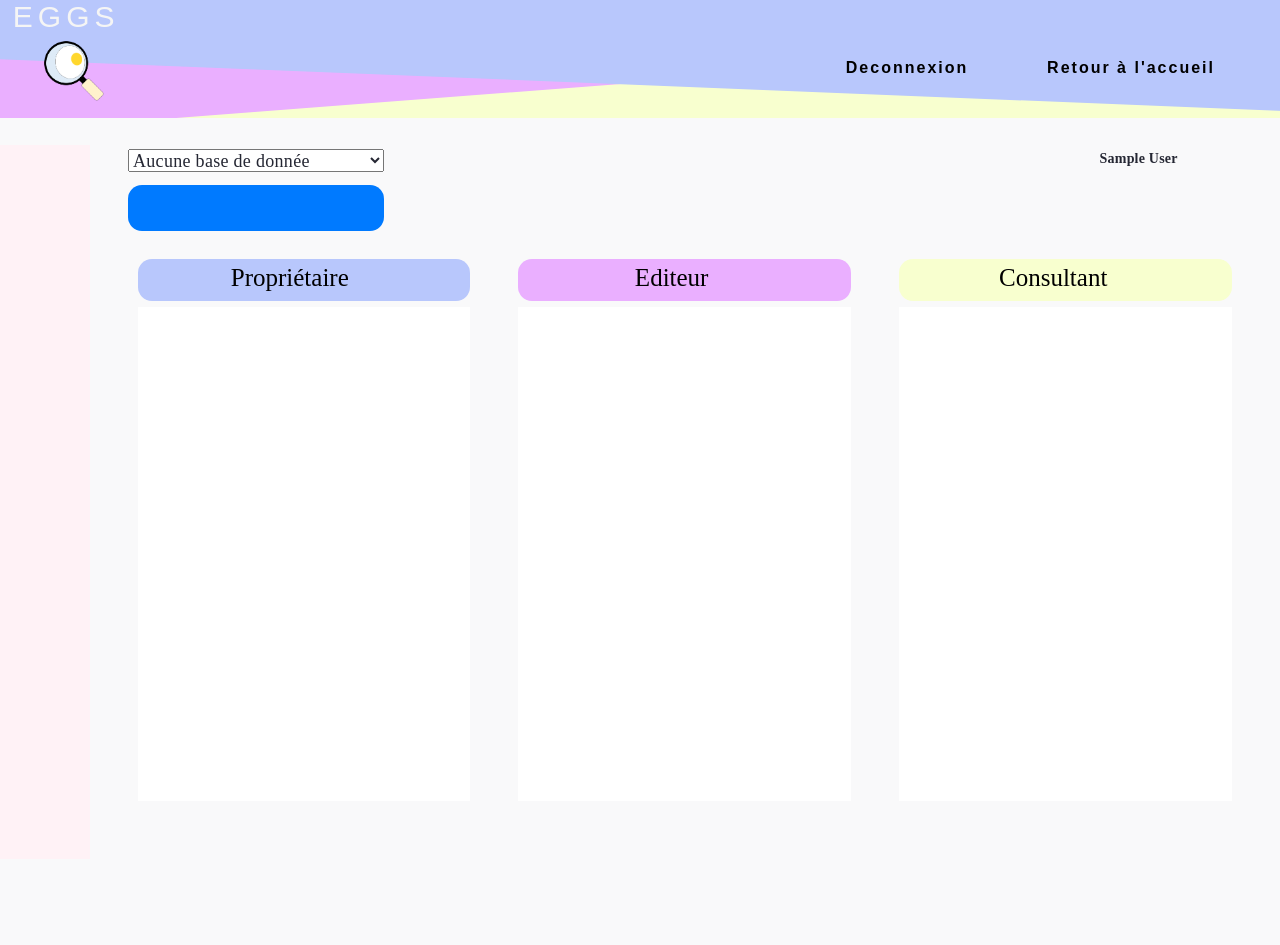
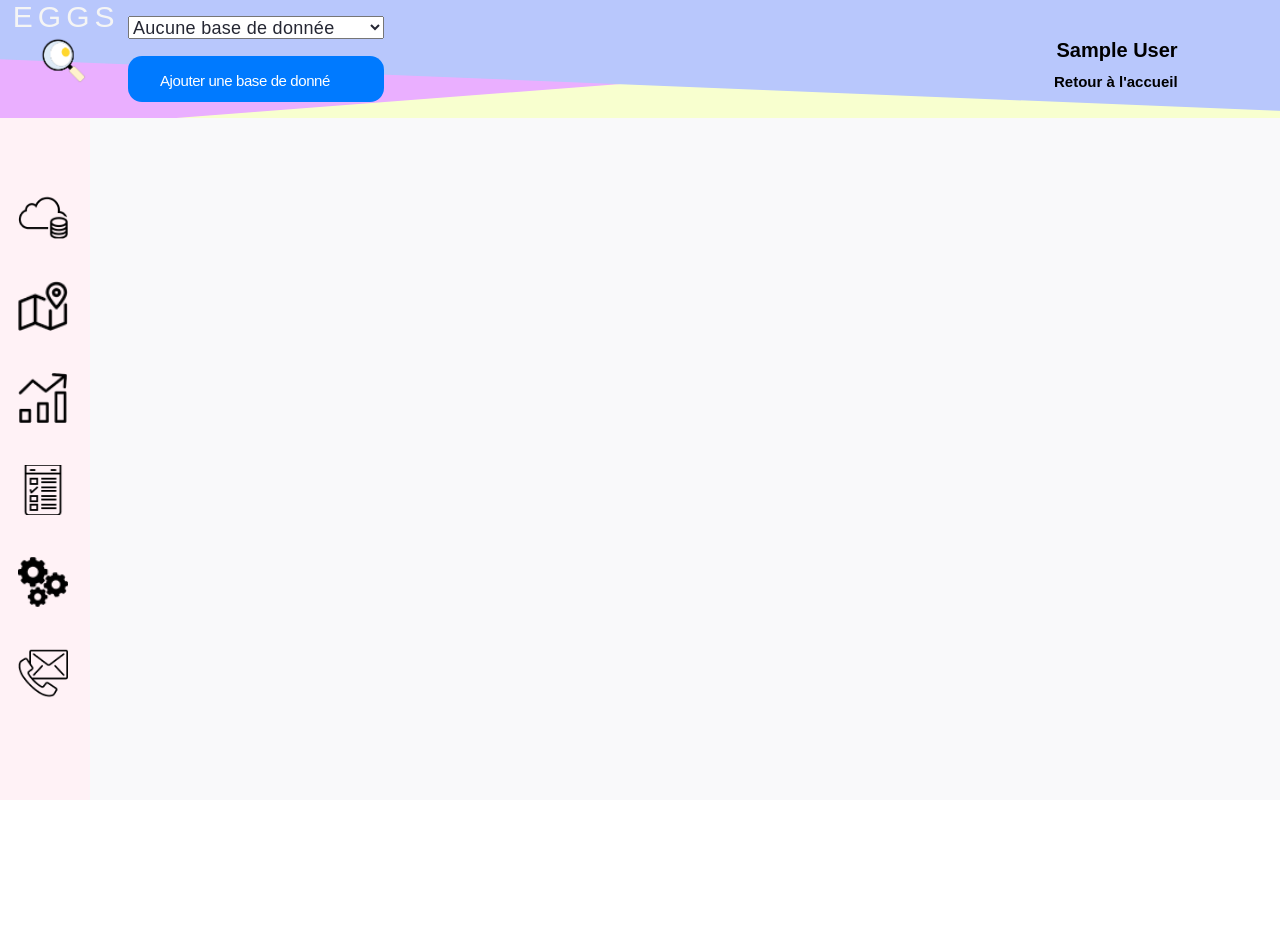
Before and after one commit to pierrickdelrieu/EGGS-Environnement_de_Gestion, a Django app: page /manager/dashboard/ in a window 1280 px wide. After the commit the page ends 800 px from the top, so only its background shows below. Run offline with Django 3.2, Linux system fonts and the light colour scheme; the visitor is signed in with stand-in values (Sample User, id 1).

Commit message:
pages dashboard.css, add_db.css, my_databases.css et contact.css

```diff
--- a/home/models.py
+++ b/home/models.py
@@ -32,11 +32,11 @@ class Manager(AbstractUser):
 
     def update_current_database(self, database_name: str):
         if database_name != "None":
-            database = self.owner.all().get(name=database_name)
+            database = self.owner.get(name=database_name)
             if database is None:
-                database = self.editor.all().get(name=database_name)
+                database = self.editor.get(name=database_name)
             if database is None:
-                database = self.reader.all().get(name=database_name)
+                database = self.reader.get(name=database_name)
 
             self.current_database = database
             self.save()
--- a/manager/views.py
+++ b/manager/views.py
@@ -60,6 +60,7 @@ def add_database(request):
             db.create(name=name, type=type)
             db.save()
             db.add_owner(user)
+            db.save()
             user.update_current_database(db)
 
             return HttpResponseRedirect('/manager/dashboard/')
--- a/static/home/css/dashboard.css
+++ b/static/home/css/dashboard.css
@@ -1,30 +1,33 @@
 .name{
-    position: absolute;
+    z-index: 2;
+
+    position: fixed;
     width: 10%;
     height: 18px;
     right: 8%;
-    top: 0.5%;
+    top: 5%;
 
-    font-family: Mulish;
+    font-family: "SF Pro Rounded", sans-serif;
     font-style: normal;
     font-weight: 600;
-    font-size: 14px;
+    font-size: 20px;
     line-height: 20px;
 
     text-align: right;
-    letter-spacing: 0.2px;
 
-    color: #252733;
+    color: black;
 }
 
 #m_bdd{
-    position: absolute;
+    z-index: 2;
+
+    position: fixed;
     width: 20%;
     height: 23px;
     left: 10%;
-    top: 0.5%;
+    top: 2%;
 
-    font-family: Avenir;
+    font-family: "SF Pro Rounded", sans-serif;
     font-style: normal;
     font-weight: normal;
     font-size: 18px;
@@ -34,12 +37,14 @@
     color: #252733;
 }
 
-#text_ajout{
-    position: absolute;
-    left: 12%;
-    top: 23%;
+.ajout_bdd p{
+    z-index: 3;
 
-    font-family: Avenir;
+    position: fixed;
+    left: 12.5%;
+    top: 9%;
+
+    font-family: "SF Pro Rounded", sans-serif;
     font-style: normal;
     font-weight: normal;
     font-size: 15px;
@@ -49,150 +54,83 @@
     color: #FFFFFF;
 }
 
-#text_ajout:hover{
-    color: darkblue;
-}
+.ajout_bdd a{
+    z-index: 2;
 
-#bouton_ajout{
-    position: absolute;
+    position: fixed;
     width: 20%;
     height: 46px;
     left: 10%;
-    top: 5%;
+    top: 7%;
 
     background: #007AFF;
     border-radius: 14px;
 }
 
+.ajout_bdd a:hover{
+    background: darkblue;
+}
+
+.lien{
+    z-index: 2;
+
+    position: fixed;
+    right: 8%;
+    top: 9%;
+
+    font-family: "SF Pro Rounded", sans-serif;
+    font-style: normal;
+    font-weight: 600;
+    font-size: 15px;
+    line-height: 20px;
+
+    text-align: right;
+
+    color: #252733;
+}
+
+.lien a{
+    color: black;
+    text-decoration: none;
+    font-family: "SF Pro Rounded", sans-serif;
+    font-weight: bold;
+}
+
+.lien li {
+    list-style: none;
+}
+
+
 .dashboard{
-    position: absolute;
+    position: fixed;
     width: 7%;
-    height: 714px;
-    left: 0px;
-    top: 0px;
+    height: 100%;
+    left: 0;
+    top: 0;
 
     background: #FFF2F6;
 }
 
-.rectTitrePro{
-    position: absolute;
-    height: 42px;
-    width: 26%;
-    left: 10.75%;
-    top: 114px;
-
-    background: #B8C7FC;
-    border-radius: 14px;
+.nav-dashboard{
+    position: fixed;
+    top: 20%;
+    width: 7%;
 }
 
-.rectPro{
-    position: absolute;
-    width: 26%;
-    height: 494px;
-    left: 10.75%;
-    top: 162px;
-
-    background: #FFFFFF;
+.nav-item{
+    margin-top: 20px;
+    padding: 10% 10% 10% 20%;
+    width: 100%;
+    height: 100%;
+    top: 20%;
 }
 
-#textPro{
-    position: absolute;
-    width: 177px;
-    height: 30px;
-    left: 28%;
-    top: 10%;
-
-    font-family: Avenir;
-    font-style: normal;
-    font-weight: normal;
-    font-size: 25px;
-    line-height: 18px;
-
-    display: flex;
-    align-items: center;
-    text-align: center;
-
-    color: #000000;
+img{
+    width: 50px;
+    height: 50px;
 }
 
-.rectTitreEdit{
-    position: absolute;
-    height: 42px;
-    width: 26%;
-    left: 40.5%;
-    top: 114px;
-
-    background: #EAAFFF;
-    border-radius: 14px;
+.nav-item:hover {
+    background: rgba(206, 121, 236, 0.54);
+    cursor: pointer;
 }
-
-.rectEdit{
-    position: absolute;
-    width: 26%;
-    height: 494px;
-    left: 40.5%;
-    top: 162px;
-
-    background: #FFFFFF;
-}
-
-#textEdit{
-    position: absolute;
-    width: 177px;
-    height: 30px;
-    left: 35%;
-    top: 10%;
-
-    font-family: Avenir;
-    font-style: normal;
-    font-weight: normal;
-    font-size: 25px;
-    line-height: 18px;
-
-    display: flex;
-    align-items: center;
-    text-align: center;
-
-    color: #000000;
-}
-
-.rectTitreReader{
-    position: absolute;
-    width: 26%;
-    height: 42px;
-    left: 70.25%;
-    top: 114px;
-
-    background: #F8FFCF;
-    border-radius: 14px;
-}
-
-.rectReader{
-    position: absolute;
-    width: 26%;
-    height: 494px;
-    left: 70.25%;
-    top: 162px;
-
-    background: #FFFFFF;
-}
-
-#textReader{
-    position: absolute;
-    width: 177px;
-    height: 30px;
-    left: 30%;
-    top: 10%;
-
-    font-family: Avenir;
-    font-style: normal;
-    font-weight: normal;
-    font-size: 25px;
-    line-height: 18px;
-
-    display: flex;
-    align-items: center;
-    text-align: center;
-
-    color: #000000;
-}
--- a/static/home/css/header.css
+++ b/static/home/css/header.css
@@ -75,7 +75,6 @@ body {
 .links a {
     color: black;
     text-decoration: none;
-    letter-spacing: 2px;
     font-family: "SF Pro Rounded", sans-serif;
     font-weight: bold;
 }
--- a/templates/home.html
+++ b/templates/home.html
@@ -13,6 +13,7 @@
     {% if user.is_authenticated %}
         <ul class="links">
             <li><a href="{% url 'home:login' %}" class="survol">Mon espace</a><br></li>
+            <li><a href="{% url 'home' %}" class="survol">Deconnexion</a><br></li>
         </ul>
     {% else %}
         <ul class="links">
--- a/templates/home/signin.html
+++ b/templates/home/signin.html
@@ -17,7 +17,7 @@
 {% endblock %}
 
 {% block content %}
-    <div class = "eggs">Eggs</div>
+
     <h2>Inscription</h2>
 
     <div>
--- a/templates/manager/dashboard.html
+++ b/templates/manager/dashboard.html
@@ -1,44 +1,54 @@
-{% extends 'header.html' %}
 {% load static %}
 
-{% block title %}
+<head>
     <title>EGGS - Manager</title>
+    {% block title_manager %} {% endblock %}
+
+    <link rel="stylesheet" href="{% static 'home/css/dashboard.css' %}">
+    <link rel="stylesheet" href="{% static 'home/css/header.css' %}">
+    {% block stylesheet_manager %} {% endblock %}
+
+    <ul class="lien">
+        <li><a href="{% url 'home' %}">Retour à l'accueil</a></li>
+    </ul>
+</head>
+
+<body>
+    <div class = "header">
+        <img id = "logo" src = "{% static 'home/img/logo.png' %}" alt = "logo eggs">
+
+        <div class = "rectangles">
+            <div class = "r1"></div>
+            <div class = "r2"></div>
+            <div class = "r3"></div>
+        </div>
+
+        <div class = "menu-bar">
+            <div class = "eggs">Eggs</div>
+
+            {% block connexions %}
             {% endblock %}
 
-{% block stylesheet %}
-    <link rel="stylesheet" href="{% static 'home/css/dashboard.css' %}">
-{% endblock %}
+            <div class = "burger">
+                <div class = "line1"></div>
+                <div class = "line2"></div>
+                <div class = "line3"></div>
+            </div>
+        </div>
+    </div>
 
-{% block connexions %}
-    <ul class="links">
-        <li><a href="{% url 'home:logout' %}" class="top-menu">Deconnexion</a><br></li>
-        <li><a href="{% url 'home' %}">Retour à l'accueil</a></li>
-    </ul>
-{% endblock %}
+    {% if user.is_authenticated %}
+        <p class="name">{{ user.get_full_name }}</p>
+    {% endif %}
 
-{% block content %}
-    <nav id="ajout_bdd">
-        <p id="text_ajout">Ajouter une base de donnée</p>
-        <a href="{% url 'manager:add_database' %}" class="top-menu" id="bouton_ajout"></a><br>
+    <nav class="ajout_bdd">
+        <a href="{% url 'manager:add_database' %}" class="top-menu"><p>Ajouter une base de donné</p></a><br>
         {% if user.current_database != None %}
             <a href="{% url 'manager:add_product' %}" class="top-menu">Ajouter un produit</a><br>
             <a href="{% url 'manager:display_products' %}" class="top-menu">Afficher les produits</a><br>
         {% endif %}
     </nav>
 
-    <div class="dashboard"></div>
-
-    <div class="rectPro"></div>
-    <div class="rectTitrePro"><p id="textPro">Propriétaire</p></div>
-
-    <div class="rectEdit"></div>
-    <div class="rectTitreEdit"><p id="textEdit">Editeur</p></div>
-
-     <div class="rectReader"></div>
-    <div class="rectTitreReader"><p id="textReader">Consultant</p></div>
-
-
-    <br><br><br><br><br><br><br><br><br><br><br><br><br>
     <form action="{% url 'manager:dashboard' %}" method="POST">
         {% csrf_token %} <!-- Vérification sécurité-->
         <select name="database" id="m_bdd">
@@ -46,7 +56,6 @@
                 <option value="None" selected>Aucune base de donnée</option>
             {% else %}
                 <option value="{{ user.current_database.name }}" selected>{{ user.current_database.name }}</option>
-
                     <optgroup label="Propriétaire">
                         {% for database in user.owner.all %}
                             {% if database.name != user.current_database.name %}
@@ -54,7 +63,6 @@
                             {% endif %}
                         {% endfor %}
                     </optgroup>
-
                     <optgroup label="Editeur">
                         {% for database in user.editor.all %}
                             {% if database.name != user.current_database.name %}
@@ -62,7 +70,6 @@
                             {% endif %}
                         {% endfor %}
                     </optgroup>
-
                     <optgroup label="Lecteur">
                         {% for database in user.reader.all %}
                             {% if database.name != user.current_database.name %}
@@ -70,17 +77,38 @@
                             {% endif %}
                         {% endfor %}
                     </optgroup>
-
             {% endif %}
         </select>
         {% if user.current_database != None %}
             <input type="submit" value="Changer">
         {% endif %}
-
     </form>
 
-    {% if user.is_authenticated %}
-        <p class="name">{{ user.get_full_name }}</p>
-    {% endif %}
-
-{% endblock %}
+    <div class="dashboard">
+        <ul class="nav-dashboard">
+            <li class="nav-item" id="database">
+                <a href ="{% url 'manager:my_databases' %}">
+                    <img src="{% static 'home/img/database.png' %}">
+                </a>
+            </li>
+            <li class="nav-item">
+                <img src="{% static 'home/img/map.png' %}">
+            </li>
+            <li class="nav-item">
+                <img src="{% static 'home/img/stat.png' %}">
+            </li>
+            <li class="nav-item">
+                <img src="{% static 'home/img/list.png' %}">
+            </li>
+            <li class="nav-item">
+                <img src="{% static 'home/img/settings.png' %}">
+            </li>
+            <li class="nav-item" id="contact">
+                <a href ="{% url 'manager:contact' %}">
+                    <img src="{% static 'home/img/contact.png' %}">
+                </a>
+            </li>
+        </ul>
+    </div>
+    {% block content_manager %}{% endblock %}
+</body>
```
Also changed, not shown: manager/forms.py (+4 -4 lines), static/home/css/contact.css (added, +60 -0 lines), static/home/css/my_databases.css (added, +115 -0 lines), templates/manager/contact.html (+14 -3 lines), templates/manager/my_databases.html (+23 -8 lines), static/home/img/contact.png (added), static/home/img/database.png (added), static/home/img/list.png (added), static/home/img/map.png (added), static/home/img/settings.png (added), static/home/img/stat.png (added). Lines whose indentation alone changed are shown as unchanged.
